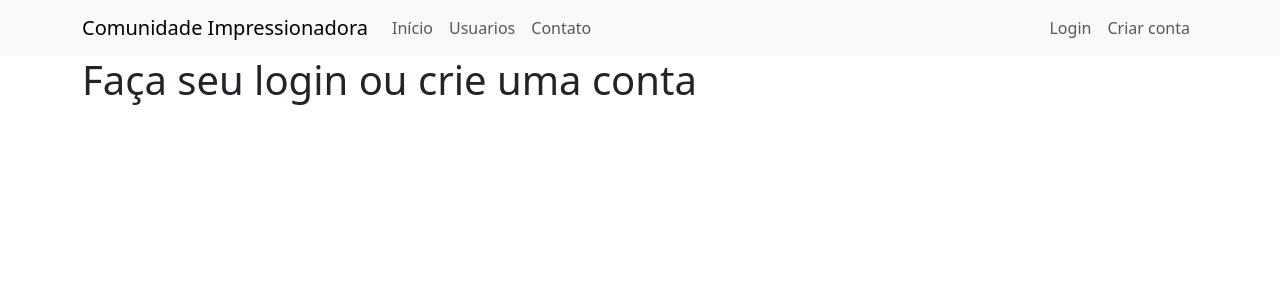
After one commit to Kennedy7Sa/site_com_flask, a Flask app: page /login_criarconta in a window 1280 px wide. The commit adds this page. Shown: the top 300 px of the page. Run offline with Flask 3, Linux system fonts and the light colour scheme.

Commit message:
pagina login

```diff
--- a/main.py
+++ b/main.py
@@ -1,4 +1,4 @@
-from flask import Flask,render_template
+from flask import Flask,render_template, url_for
 
 app = Flask(__name__)
 lista_usuarios = ['kennedy', 'mateus','jonatan']
@@ -16,6 +16,10 @@ def contato():
 def usuarios():
     return render_template('usuarios.html',lista_usuarios=lista_usuarios)
 
+@app.route('/login_criarconta')
+def loginCriarConta():
+    return render_template('login_criar_conta.html')
+
 if __name__ == '__main__':
     app.run(debug=True) #toda mudança ja é implementada sempre que houver uma edição
 #teste
--- /dev/null
+++ b/templates/login_criar_conta.html
@@ -0,0 +1,5 @@
+{% extends 'base.html' %} {% block body %}
+<div class="container">
+  <h1>Faça seu login ou crie uma conta</h1>
+</div>
+{% endblock %}
--- a/templates/navbar.html
+++ b/templates/navbar.html
@@ -1,27 +1,33 @@
 <nav class="navbar navbar-expand-lg navbar-light bg-light">
   <div class="container-fluid container">
-    <a class="navbar-brand" href="/">Comunidade Impressionadora</a>
+    <a class="navbar-brand" href="{{url_for('home')}}"
+      >Comunidade Impressionadora</a
+    >
 
     <div class="collapse navbar-collapse" id="navbarSupportedContent">
       <ul class="navbar-nav me-auto mb-2 mb-lg-0">
         <li class="nav-item">
-          <a class="nav-link" aria-current="page" href="/">Início</a>
+          <a class="nav-link" aria-current="page" href="{{url_for('home')}}"
+            >Início</a
+          >
         </li>
         <li class="nav-item">
-          <a class="nav-link" href="/usuarios">Usuarios</a>
+          <a class="nav-link" href="{{ url_for('usuarios') }}">Usuarios</a>
         </li>
 
         <li class="nav-item">
-          <a class="nav-link" href="/contato">Contato</a>
+          <a class="nav-link" href="{{ url_for('contato') }}">Contato</a>
         </li>
       </ul>
 
       <ul class="navbar-nav d-flex">
         <li class="nav-item">
-          <a class="nav-link" href="#">Login</a>
+          <a class="nav-link" href="{{ url_for('loginCriarConta') }}">Login</a>
         </li>
         <li class="nav-item">
-          <a class="nav-link" href="#">Criar conta</a>
+          <a class="nav-link" href="{{ url_for('loginCriarConta') }}"
+            >Criar conta</a
+          >
         </li>
       </ul>
     </div>
```
